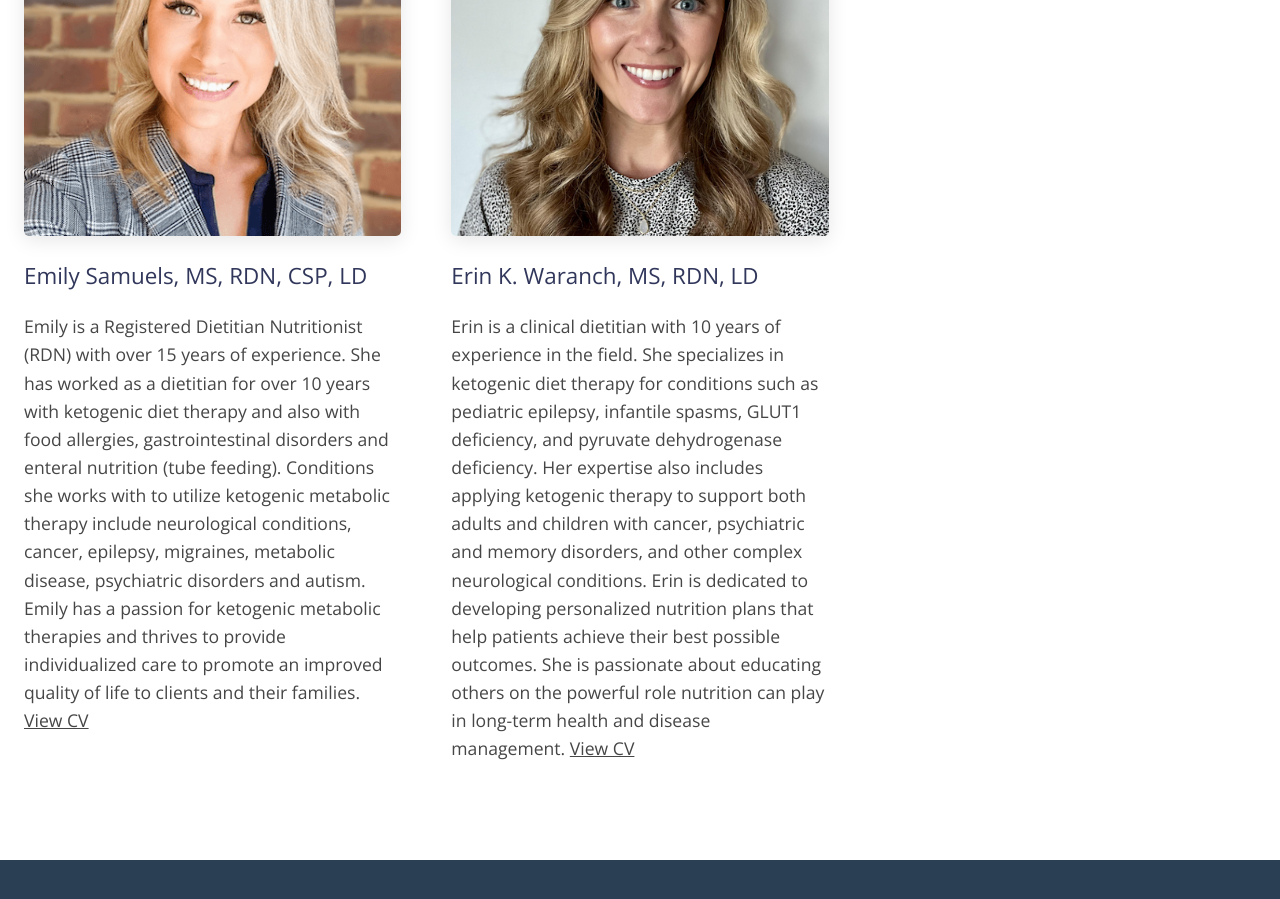
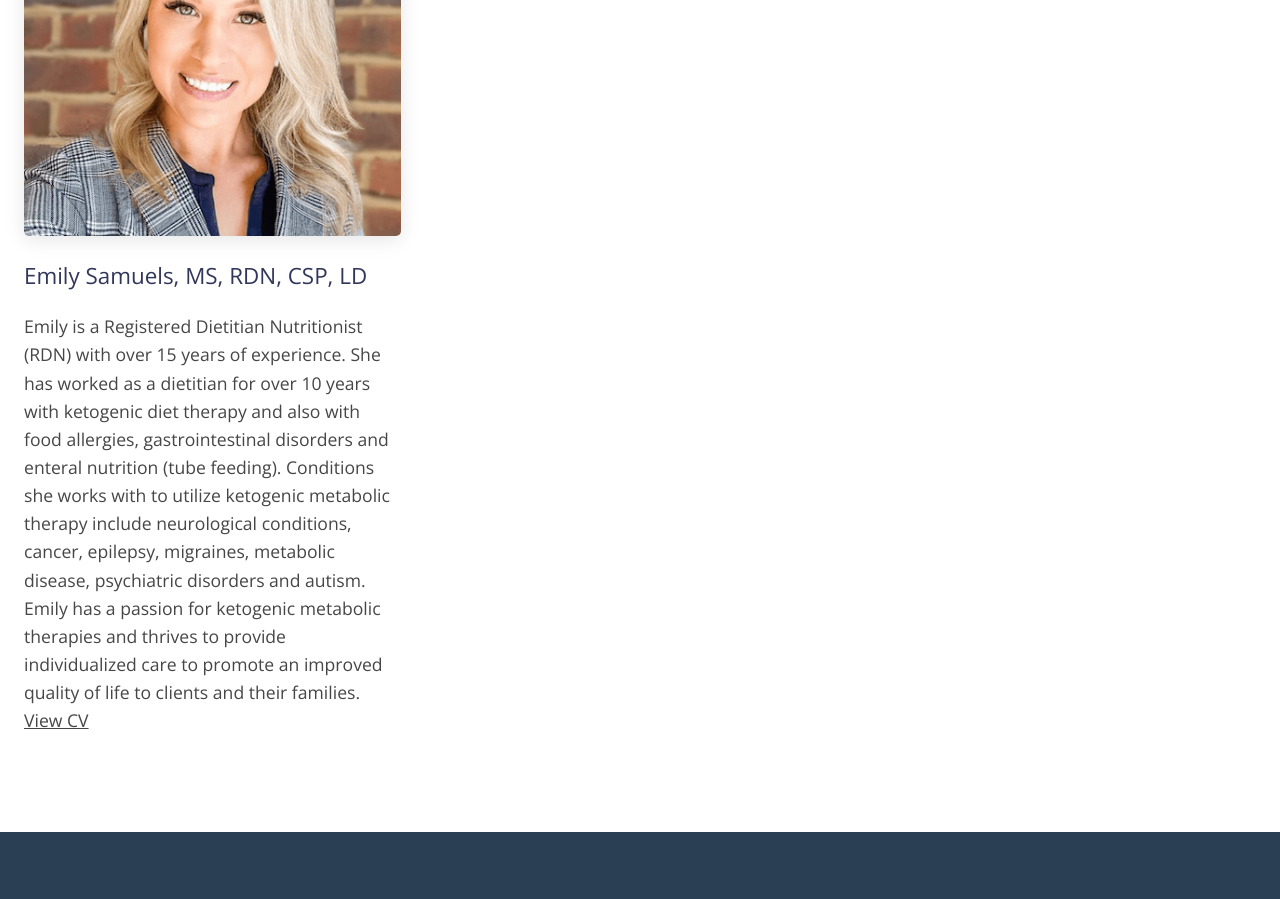
Before and after one commit to janmilosh/potterketo_jekyll, a Jekyll site: the page built from _pages/team.html, in a window 1280 px wide and 900 px high, scrolled down 2486 px. Built offline with Jekyll 4.4.1, drawn with Linux system fonts in a browser that asks for light colours; nearby versions of some CDN libraries.

Commit message:
Remove Erin

```diff
--- a/_includes/people/erin.html
+++ /dev/null
@@ -1,5 +0,0 @@
-<div>
-  <img src="{{ '/assets/images/erin.png' | relative_url }}" alt="Erin K. Waranch">
-  <h2>Erin K. Waranch, MS, RDN, LD</h2>
-  <p>Erin is a clinical dietitian with 10 years of experience in the field. She specializes in ketogenic diet therapy for conditions such as pediatric epilepsy, infantile spasms, GLUT1 deficiency, and pyruvate dehydrogenase deficiency. Her expertise also includes applying ketogenic therapy to support both adults and children with cancer, psychiatric and memory disorders, and other complex neurological conditions. Erin is dedicated to developing personalized nutrition plans that help patients achieve their best possible outcomes. She is passionate about educating others on the powerful role nutrition can play in long-term health and disease management. <span class="nobreak"><a href="{{ '/assets/files/erin_cv.pdf' | relative_url }}" target="_blank">View CV</a></span></p>
-</div>
--- a/_pages/team.html
+++ b/_pages/team.html
@@ -14,6 +14,5 @@ title: Our Team
     {% include people/lindsay.html %}
     {% include people/lenycia.html %}
     {% include people/emily.html %}
-    {% include people/erin.html %}
   </div>
 </div>
```
Also changed, not shown: assets/images/erin.png (deleted), 1 other file.
